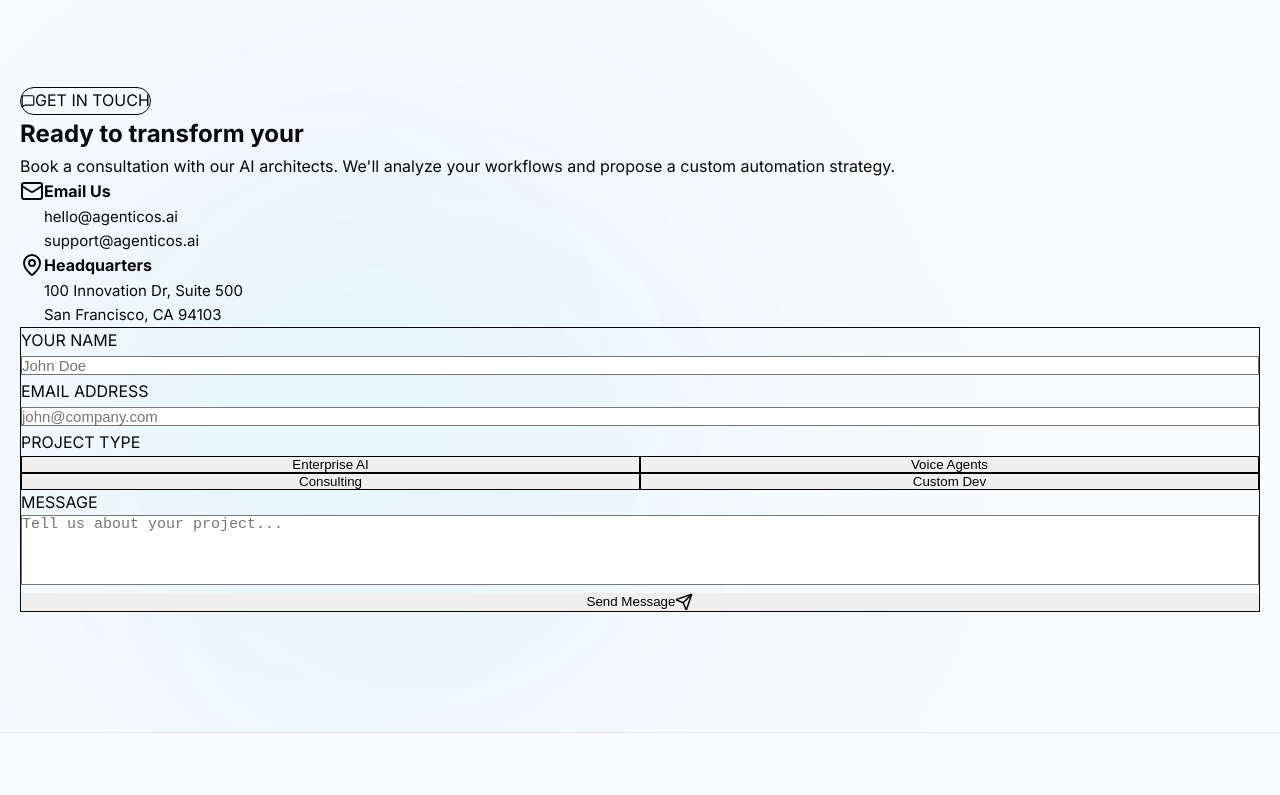
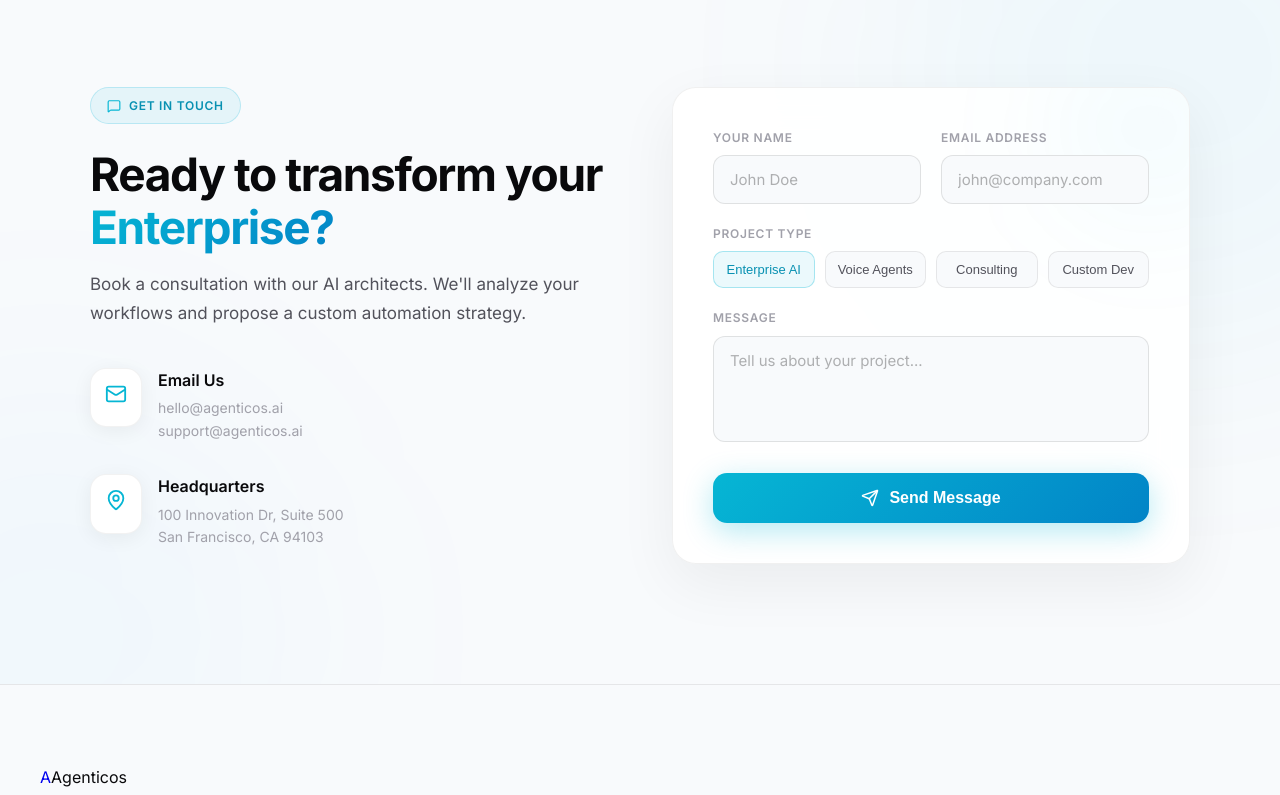
Before and after one commit to siwaht/edgifyai, a React (Vite) app: page / in a window 1280 px wide. Shown: the part 3660-4455 px from the top of the page. Built offline with nearby package versions, Linux system fonts and the light colour scheme; no server answers.

Commit message:
Updated Contact.jsx

```diff
--- a/src/components/Contact.jsx
+++ b/src/components/Contact.jsx
@@ -8,6 +8,33 @@ const PROJECT_TYPES = ['Enterprise AI', 'Voice Agents', 'Consulting', 'Custom De
 
 const INITIAL_FORM = { name: '', email: '', type: 'Enterprise AI', message: '' };
 
+const ContactInfo = ({ isDark, colors }) => (
+  <div style={{ display: 'flex', flexDirection: 'column', gap: 32 }}>
+    {[
+      { icon: Mail, title: 'Email Us', lines: ['hello@agenticos.ai', 'support@agenticos.ai'] },
+      { icon: MapPin, title: 'Headquarters', lines: ['100 Innovation Dr, Suite 500', 'San Francisco, CA 94103'] },
+    ].map(({ icon: Icon, title, lines }) => (
+      <div key={title} style={{ display: 'flex', alignItems: 'flex-start', gap: 16 }}>
+        <div style={{
+          padding: 14, borderRadius: 16,
+          background: isDark ? 'rgba(255,255,255,0.04)' : '#ffffff',
+          boxShadow: isDark ? 'none' : '0 4px 20px rgba(0,0,0,0.06)',
+          border: `1px solid ${isDark ? 'rgba(255,255,255,0.06)' : 'rgba(0,0,0,0.05)'}`,
+          flexShrink: 0,
+        }}>
+          <Icon size={22} style={{ color: '#06b6d4' }} />
+        </div>
+        <div>
+          <h4 style={{ fontSize: 16, fontWeight: 600, color: colors.text, marginBottom: 4 }}>{title}</h4>
+          {lines.map((line) => (
+            <p key={line} style={{ fontSize: 14, color: colors.textMuted, lineHeight: 1.6 }}>{line}</p>
+          ))}
+        </div>
+      </div>
+    ))}
+  </div>
+);
+
 const Contact = () => {
   const { isDark, colors } = useTheme();
   const ref = useRef(null);
@@ -17,6 +44,7 @@ const Contact = () => {
   const [isSubmitting, setIsSubmitting] = useState(false);
   const [isSuccess, setIsSuccess] = useState(false);
   const [error, setError] = useState(null);
+  const [focusedField, setFocusedField] = useState(null);
 
   const updateField = useCallback((field, value) => {
     setForm((prev) => ({ ...prev, [field]: value }));
@@ -48,150 +76,254 @@ const Contact = () => {
     setTimeout(() => setIsSuccess(false), 5000);
   }, [form]);
 
-  const inputClass = `w-full px-4 py-3.5 rounded-xl outline-none transition-all duration-300 border text-[15px] ${
-    isDark
-      ? 'bg-white/5 text-white border-white/10 focus:border-cyan-500/50 focus:bg-white/10 placeholder:text-white/25'
-      : 'bg-slate-50 text-slate-900 border-slate-200 focus:border-cyan-500/50 focus:bg-white placeholder:text-slate-400'
-  }`;
+  const inputStyle = (field) => ({
+    width: '100%',
+    padding: '14px 16px',
+    borderRadius: 12,
+    border: `1px solid ${focusedField === field
+      ? '#06b6d4'
+      : isDark ? 'rgba(255,255,255,0.08)' : 'rgba(0,0,0,0.1)'}`,
+    background: isDark
+      ? (focusedField === field ? 'rgba(255,255,255,0.06)' : 'rgba(255,255,255,0.03)')
+      : (focusedField === field ? '#ffffff' : '#f8fafc'),
+    color: colors.text,
+    fontSize: 15,
+    outline: 'none',
+    transition: 'all 0.2s ease',
+    fontFamily: 'inherit',
+    boxShadow: focusedField === field
+      ? isDark ? '0 0 0 3px rgba(6,182,212,0.15)' : '0 0 0 3px rgba(6,182,212,0.1)'
+      : 'none',
+  });
 
-  const labelClass = `text-xs font-semibold uppercase tracking-wider mb-2 block ${
-    isDark ? 'text-slate-400' : 'text-slate-500'
-  }`;
+  const labelStyle = {
+    display: 'block',
+    fontSize: 12,
+    fontWeight: 600,
+    textTransform: 'uppercase',
+    letterSpacing: '0.06em',
+    color: colors.textMuted,
+    marginBottom: 8,
+  };
 
   return (
-    <section ref={ref} id="contact" className="relative overflow-hidden" style={{
-      padding: '120px 20px',
+    <section ref={ref} id="contact" style={{
+      padding: 'clamp(60px, 10vw, 120px) 20px',
       background: isDark ? '#020617' : '#f8fafc',
+      position: 'relative',
+      overflow: 'hidden',
     }}>
-      <div className="absolute inset-0 pointer-events-none">
-        <div className="absolute top-0 right-0 w-[800px] h-[800px] rounded-full"
-          style={{ background: isDark ? 'rgba(6,182,212,0.05)' : 'rgba(6,182,212,0.03)', filter: 'blur(120px)' }} />
-        <div className="absolute bottom-0 left-0 w-[600px] h-[600px] rounded-full"
-          style={{ background: isDark ? 'rgba(14,165,233,0.04)' : 'rgba(14,165,233,0.03)', filter: 'blur(120px)' }} />
+      <div style={{
+        position: 'absolute', top: -200, right: -200, width: 600, height: 600,
+        borderRadius: '50%', pointerEvents: 'none',
+        background: isDark ? 'rgba(6,182,212,0.06)' : 'rgba(6,182,212,0.04)',
+        filter: 'blur(120px)',
+      }} />
+      <div style={{
+        position: 'absolute', bottom: -200, left: -200, width: 500, height: 500,
+        borderRadius: '50%', pointerEvents: 'none',
+        background: isDark ? 'rgba(14,165,233,0.05)' : 'rgba(14,165,233,0.03)',
+        filter: 'blur(120px)',
+      }} />
+
+      <div style={{
+        maxWidth: 1100, margin: '0 auto', position: 'relative', zIndex: 1,
+        display: 'grid', gridTemplateColumns: '1fr', gap: 48,
+      }} className="contact-grid">
+        <motion.div
+          initial={{ opacity: 0, y: 30 }}
+          animate={isInView ? { opacity: 1, y: 0 } : {}}
+          transition={{ duration: 0.5 }}
+        >
+          <div style={{
+            display: 'inline-flex', alignItems: 'center', gap: 8,
+            padding: '8px 16px', borderRadius: 100, marginBottom: 24,
+            background: isDark ? 'rgba(6,182,212,0.08)' : 'rgba(6,182,212,0.08)',
+            border: `1px solid ${isDark ? 'rgba(6,182,212,0.15)' : 'rgba(6,182,212,0.2)'}`,
+          }}>
+            <MessageSquare size={14} style={{ color: '#06b6d4' }} />
+            <span style={{ fontSize: 12, fontWeight: 600, textTransform: 'uppercase', letterSpacing: '0.06em', color: isDark ? '#22d3ee' : '#0891b2' }}>
+              Get in Touch
+            </span>
           </div>
 
-      <div className="max-w-6xl mx-auto grid grid-cols-1 lg:grid-cols-2 gap-16 relative z-10">
-        <motion.div
-          initial={{ opacity: 0, x: -50 }}
-          animate={isInView ? { opacity: 1, x: 0 } : {}}
-          transition={{ duration: 0.6 }}
-        >
-          <span className={`inline-flex items-center gap-2 px-4 py-2 rounded-full text-xs font-semibold tracking-wider uppercase mb-6 ${
-            isDark ? 'bg-cyan-500/10 text-cyan-400 border border-cyan-500/20' : 'bg-cyan-100/50 text-cyan-700 border border-cyan-200'
-          }`}>
-            <MessageSquare size={14} />
-            Get in Touch
-          </span>
-
-          <h2 className={`text-4xl md:text-5xl font-bold mb-6 tracking-tight ${isDark ? 'text-white' : 'text-slate-900'}`}>
+          <h2 style={{
+            fontSize: 'clamp(30px, 5vw, 46px)', fontWeight: 700,
+            color: colors.text, marginBottom: 16, lineHeight: 1.15, letterSpacing: '-0.03em',
+          }}>
             Ready to transform your{' '}
-            <span className="text-transparent bg-clip-text bg-gradient-to-r from-cyan-400 to-sky-600">Enterprise?</span>
+            <span style={{
+              background: 'linear-gradient(135deg, #06b6d4, #0284c7)',
+              WebkitBackgroundClip: 'text', WebkitTextFillColor: 'transparent',
+              backgroundClip: 'text',
+            }}>Enterprise?</span>
           </h2>
 
-          <p className={`text-lg leading-relaxed mb-12 max-w-lg ${isDark ? 'text-slate-400' : 'text-slate-600'}`}>
+          <p style={{
+            fontSize: 'clamp(15px, 2vw, 17px)', lineHeight: 1.7,
+            color: colors.textSecondary, maxWidth: 520, marginBottom: 40,
+          }}>
             Book a consultation with our AI architects. We'll analyze your workflows and propose a custom automation strategy.
           </p>
 
-          <div className="space-y-8">
-            {[
-              { icon: Mail, title: 'Email Us', lines: ['hello@agenticos.ai', 'support@agenticos.ai'] },
-              { icon: MapPin, title: 'Headquarters', lines: ['100 Innovation Dr, Suite 500', 'San Francisco, CA 94103'] },
-            ].map(({ icon: Icon, title, lines }) => (
-              <div key={title} className="flex items-start gap-4">
-                <div className={`p-4 rounded-2xl ${isDark ? 'bg-white/5' : 'bg-white shadow-lg shadow-slate-200/50'}`}>
-                  <Icon className="text-cyan-500" size={24} />
-                </div>
-                <div>
-                  <h4 className={`text-lg font-semibold mb-1 ${isDark ? 'text-white' : 'text-slate-900'}`}>{title}</h4>
-                  {lines.map((line) => (
-                    <p key={line} className="text-slate-500 text-[15px]">{line}</p>
-                  ))}
-                </div>
-              </div>
-            ))}
-          </div>
+          <ContactInfo isDark={isDark} colors={colors} />
         </motion.div>
 
         <motion.div
-          initial={{ opacity: 0, scale: 0.95 }}
-          animate={isInView ? { opacity: 1, scale: 1 } : {}}
-          transition={{ duration: 0.6, delay: 0.2 }}
-          className={`rounded-3xl p-8 md:p-10 relative overflow-hidden backdrop-blur-xl border ${
-            isDark ? 'bg-white/[0.02] border-white/10' : 'bg-white/80 border-slate-200 shadow-2xl shadow-slate-200/50'
-          }`}
+          initial={{ opacity: 0, y: 30 }}
+          animate={isInView ? { opacity: 1, y: 0 } : {}}
+          transition={{ duration: 0.5, delay: 0.15 }}
         >
-          <div className="absolute top-0 right-0 w-64 h-64 rounded-full pointer-events-none -z-10"
-            style={{ background: isDark ? 'rgba(6,182,212,0.1)' : 'rgba(6,182,212,0.05)', filter: 'blur(80px)' }} />
+          <div style={{
+            borderRadius: 24, padding: 'clamp(24px, 4vw, 40px)',
+            background: isDark ? 'rgba(255,255,255,0.02)' : 'rgba(255,255,255,0.9)',
+            border: `1px solid ${isDark ? 'rgba(255,255,255,0.06)' : 'rgba(0,0,0,0.06)'}`,
+            backdropFilter: 'blur(20px)',
+            boxShadow: isDark ? 'none' : '0 20px 60px rgba(0,0,0,0.06)',
+            position: 'relative', overflow: 'hidden',
+          }}>
+            <div style={{
+              position: 'absolute', top: -60, right: -60, width: 200, height: 200,
+              borderRadius: '50%', pointerEvents: 'none',
+              background: isDark ? 'rgba(6,182,212,0.08)' : 'rgba(6,182,212,0.04)',
+              filter: 'blur(60px)',
+            }} />
 
-          <form onSubmit={handleSubmit} className="space-y-6">
-            <div className="grid grid-cols-1 md:grid-cols-2 gap-6">
+            <form onSubmit={handleSubmit} style={{ position: 'relative', zIndex: 1 }}>
+              <div style={{ display: 'grid', gridTemplateColumns: '1fr 1fr', gap: 20, marginBottom: 20 }} className="form-name-email">
                 <div>
-                <label className={labelClass}>Your Name</label>
-                <input type="text" required value={form.name}
+                  <label style={labelStyle}>Your Name</label>
+                  <input
+                    type="text" required value={form.name}
                     onChange={(e) => updateField('name', e.target.value)}
-                  className={inputClass} placeholder="John Doe" />
+                    onFocus={() => setFocusedField('name')}
+                    onBlur={() => setFocusedField(null)}
+                    style={inputStyle('name')}
+                    placeholder="John Doe"
+                  />
                 </div>
                 <div>
-                <label className={labelClass}>Email Address</label>
-                <input type="email" required value={form.email}
+                  <label style={labelStyle}>Email Address</label>
+                  <input
+                    type="email" required value={form.email}
                     onChange={(e) => updateField('email', e.target.value)}
-                  className={inputClass} placeholder="john@company.com" />
+                    onFocus={() => setFocusedField('email')}
+                    onBlur={() => setFocusedField(null)}
+                    style={inputStyle('email')}
+                    placeholder="john@company.com"
+                  />
                 </div>
               </div>
 
-            <div>
-              <label className={labelClass}>Project Type</label>
-              <div className="grid grid-cols-2 md:grid-cols-4 gap-3">
-                {PROJECT_TYPES.map((type) => (
+              <div style={{ marginBottom: 20 }}>
+                <label style={labelStyle}>Project Type</label>
+                <div style={{ display: 'grid', gridTemplateColumns: 'repeat(4, 1fr)', gap: 10 }} className="form-project-types">
+                  {PROJECT_TYPES.map((type) => {
+                    const isActive = form.type === type;
+                    return (
                       <button key={type} type="button"
                         onClick={() => updateField('type', type)}
-                    className={`px-3 py-2.5 rounded-lg text-sm font-medium transition-all duration-200 border cursor-pointer ${
-                      form.type === type
-                        ? isDark ? 'bg-cyan-500/20 text-cyan-400 border-cyan-500/30' : 'bg-cyan-100 text-cyan-700 border-cyan-200'
-                        : isDark ? 'bg-white/5 text-slate-400 border-transparent hover:bg-white/10' : 'bg-slate-50 text-slate-600 border-slate-200 hover:bg-slate-100'
-                    }`}
+                        style={{
+                          padding: '10px 12px', borderRadius: 10, fontSize: 13, fontWeight: 500,
+                          cursor: 'pointer', transition: 'all 0.2s ease',
+                          border: `1px solid ${isActive
+                            ? isDark ? 'rgba(6,182,212,0.3)' : 'rgba(6,182,212,0.3)'
+                            : isDark ? 'rgba(255,255,255,0.06)' : 'rgba(0,0,0,0.08)'}`,
+                          background: isActive
+                            ? isDark ? 'rgba(6,182,212,0.12)' : 'rgba(6,182,212,0.08)'
+                            : isDark ? 'rgba(255,255,255,0.03)' : '#f8fafc',
+                          color: isActive
+                            ? isDark ? '#22d3ee' : '#0891b2'
+                            : colors.textSecondary,
+                        }}
                       >{type}</button>
-                ))}
+                    );
+                  })}
                 </div>
               </div>
 
-            <div>
-              <label className={labelClass}>Message</label>
-              <textarea rows={4} required value={form.message}
+              <div style={{ marginBottom: 24 }}>
+                <label style={labelStyle}>Message</label>
+                <textarea
+                  rows={4} required value={form.message}
                   onChange={(e) => updateField('message', e.target.value)}
-                className={`${inputClass} resize-none`}
-                placeholder="Tell us about your project..." />
+                  onFocus={() => setFocusedField('message')}
+                  onBlur={() => setFocusedField(null)}
+                  style={{ ...inputStyle('message'), resize: 'none' }}
+                  placeholder="Tell us about your project..."
+                />
               </div>
 
               {error && (
-              <div className="flex items-center gap-2 text-red-400 text-sm bg-red-500/10 border border-red-500/20 rounded-xl px-4 py-3">
+                <div style={{
+                  display: 'flex', alignItems: 'center', gap: 8,
+                  padding: '12px 16px', borderRadius: 12, marginBottom: 20,
+                  background: 'rgba(239,68,68,0.08)',
+                  border: '1px solid rgba(239,68,68,0.15)',
+                  color: '#f87171', fontSize: 14,
+                }}>
                   <AlertCircle size={16} />
                   {error}
                 </div>
               )}
 
               <button type="submit" disabled={isSubmitting || isSuccess}
-              className={`w-full py-4 rounded-xl font-bold text-lg flex items-center justify-center gap-2 transition-all duration-300 cursor-pointer group border-none ${
-                isSuccess
-                  ? 'bg-emerald-500 text-white cursor-default'
-                  : 'bg-gradient-to-r from-cyan-500 to-sky-600 hover:from-cyan-400 hover:to-sky-500 text-white shadow-lg shadow-cyan-500/25 hover:shadow-cyan-500/40'
-              }`}
+                style={{
+                  width: '100%', padding: '16px 24px', borderRadius: 14,
+                  border: 'none', cursor: isSubmitting ? 'wait' : 'pointer',
+                  fontSize: 16, fontWeight: 600,
+                  display: 'flex', alignItems: 'center', justifyContent: 'center', gap: 10,
+                  background: isSuccess
+                    ? '#10b981'
+                    : 'linear-gradient(135deg, #06b6d4, #0284c7)',
+                  color: '#ffffff',
+                  boxShadow: isSuccess ? 'none' : '0 8px 30px rgba(6,182,212,0.3)',
+                  transition: 'all 0.3s ease',
+                  opacity: isSubmitting ? 0.7 : 1,
+                }}
               >
                 {isSubmitting ? (
                   <motion.div
                     animate={{ rotate: 360 }}
                     transition={{ duration: 1, repeat: Infinity, ease: 'linear' }}
-                  className="w-5 h-5 border-2 border-white/30 border-t-white rounded-full"
+                    style={{
+                      width: 20, height: 20,
+                      border: '2px solid rgba(255,255,255,0.3)',
+                      borderTopColor: '#ffffff',
+                      borderRadius: '50%',
+                    }}
                   />
                 ) : isSuccess ? (
                   <><CheckCircle size={20} /> Message Sent!</>
                 ) : (
-                <>Send Message <Send size={18} className="group-hover:translate-x-1 transition-transform" /></>
+                  <><Send size={18} /> Send Message</>
                 )}
               </button>
             </form>
+          </div>
         </motion.div>
       </div>
+
+      <style>{`
+        @media (min-width: 768px) {
+          .contact-grid {
+            grid-template-columns: 1fr 1fr !important;
+            gap: 64px !important;
+            align-items: start;
+          }
+        }
+        @media (max-width: 600px) {
+          .form-name-email {
+            grid-template-columns: 1fr !important;
+          }
+          .form-project-types {
+            grid-template-columns: 1fr 1fr !important;
+          }
+        }
+        input::placeholder, textarea::placeholder {
+          color: ${isDark ? 'rgba(255,255,255,0.2)' : 'rgba(0,0,0,0.3)'};
+        }
+      `}</style>
     </section>
   );
 };
```
Lines whose indentation alone changed are shown as unchanged.
